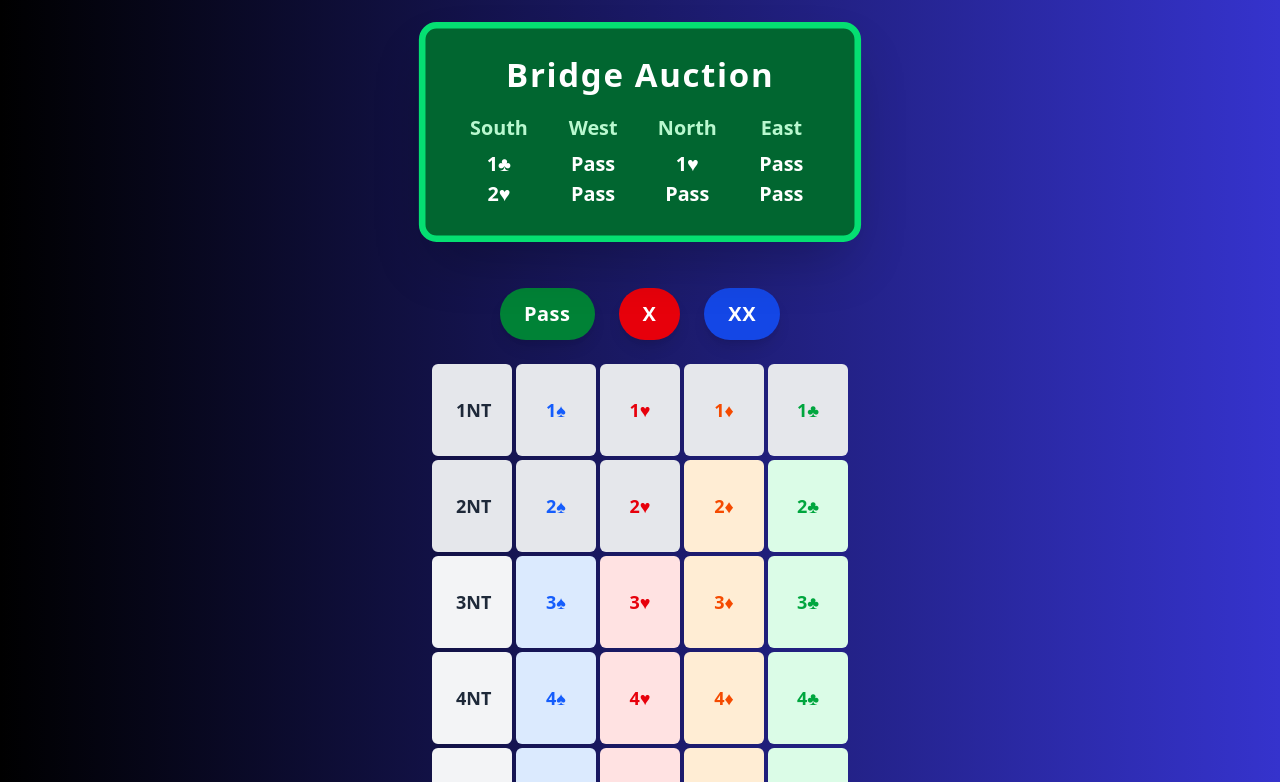
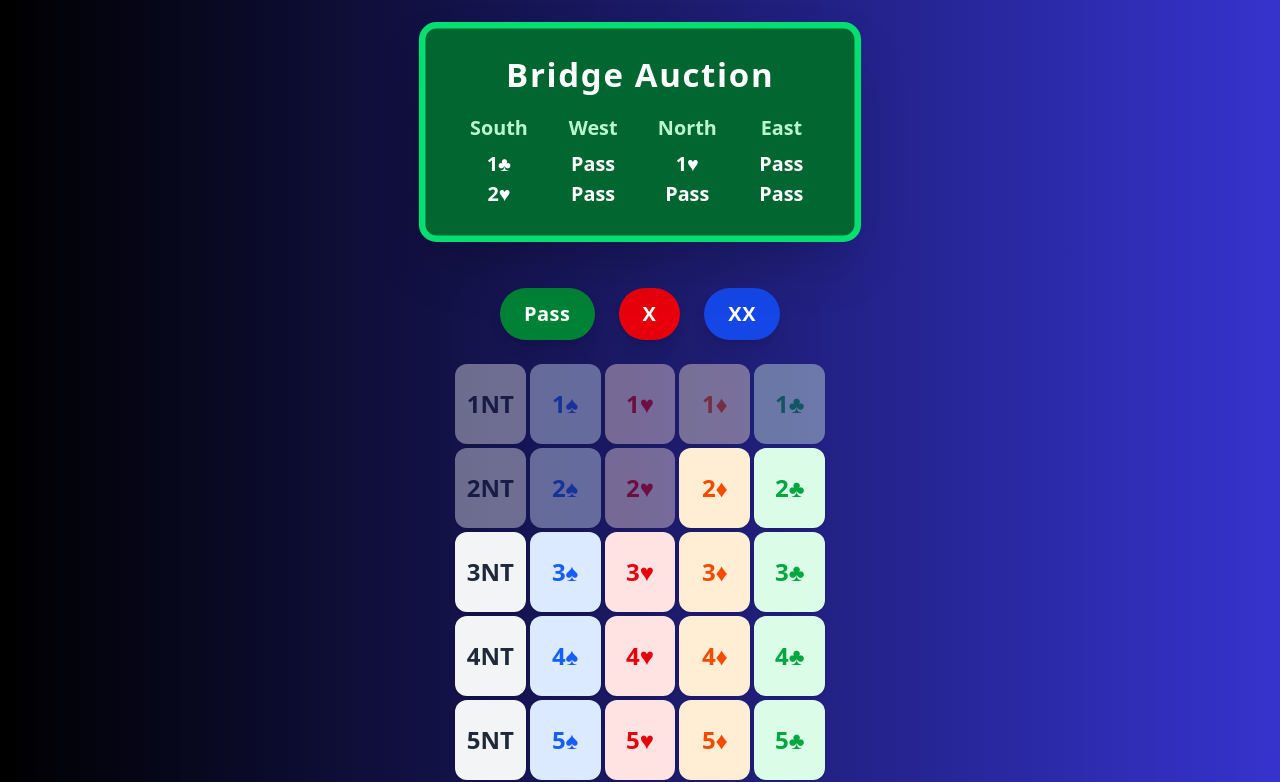
Before and after one commit to FabianTschachtli/BridgeExercises, a React (Vite) app: page / in a window 1280 px wide. Shown: the top 782 px of the page. Built offline with nearby package versions, Linux system fonts and the light colour scheme.

Commit message:
third commit

```diff
--- a/src/BidTable.tsx
+++ b/src/BidTable.tsx
@@ -91,17 +91,17 @@ const BidTable: React.FC<BidTableProps> = ({onBidClick, lastBid}) => {
                                 key={bid}
                                 disabled={isDisabled(level, index, lastLevel, lastRank)}
                                 className={`
-                                  ${suitBgColors[suit]}
-                                  disabled:bg-gray-200
-                                  ${getSuitColor(suit)}
-                                  rounded-md
-                                  px-5 py-4
-                                  text-base
-                                  md:px-6 md:py-8
-                                  md:text-lg
-                                  font-semibold
-                                  transition
-                                `}
+                                ${suitBgColors[suit]}
+                                ${getSuitColor(suit)}
+                                ${isDisabled(level, index, lastLevel, lastRank) ? 'opacity-40 cursor-not-allowed' : 'hover:scale-[1.03]'}
+                                rounded-xl
+                                text-base md:text-2xl
+                                font-extrabold
+                                py-3 md:py-6
+                                text-center
+                                transition duration-150 ease-in-out
+                                shadow-sm
+                              `}
                                 onClick={() => onBidClick(bid)}
                             >
                                 {bid}
```
